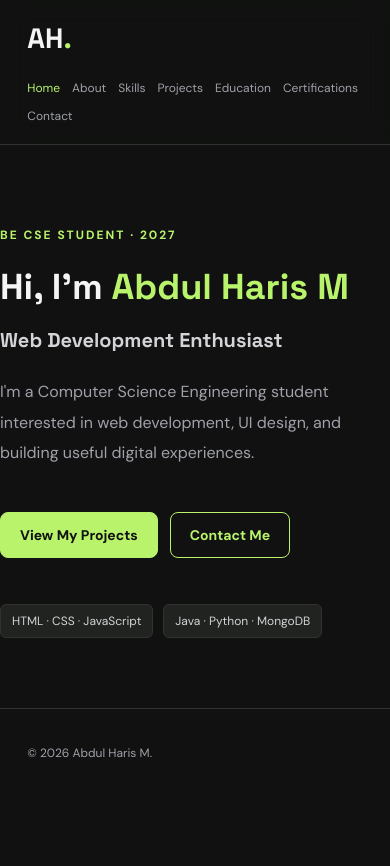
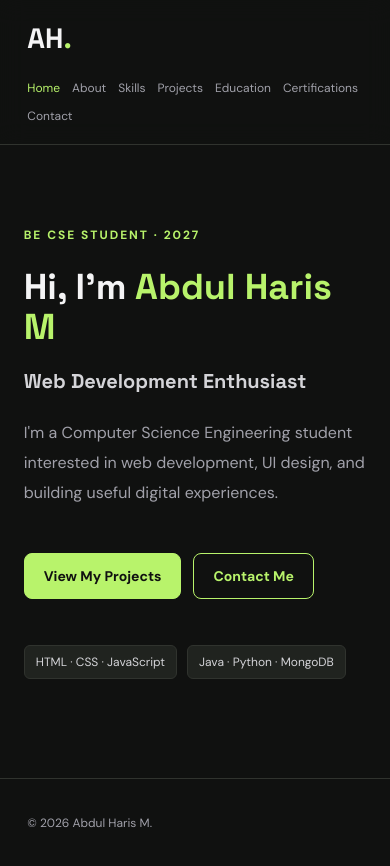
Before and after one commit to AbdulHaris786/portfolio-react, a React (Vite) app: page / in a window 390 px wide. Before the commit the page ends 844 px from the top, so only its background shows below. Built offline with nearby package versions, Linux system fonts and the light colour scheme.

Commit message:
Update page-container styles for improved layout and responsiveness

```diff
--- a/src/App.css
+++ b/src/App.css
@@ -70,11 +70,16 @@ h1 span {
   color: var(--accent);
 }
 
+
 .page-container {
-  width: min(1100px, 86%);
+  width: min(1100px, 90%);
   min-height: 75vh;
-  margin: auto;
+  margin: 0 auto;
+  padding-left: 24px;
+  padding-right: 24px;
+  box-sizing: border-box;
 }
+
 
 .hero {
   min-height: 76vh;
@@ -273,10 +278,15 @@ h1 {
   }
 }
 
+
 @media (max-width: 600px) {
   .page-container {
-    width: 90%;
+    width: 94%;
+    padding-left: 12px;
+    padding-right: 12px;
   }
+}
+
 
   .nav-links {
     gap: 12px;
@@ -301,4 +311,3 @@ h1 {
   .footer {
     flex-direction: column;
   }
-}
--- a/src/App.jsx
+++ b/src/App.jsx
@@ -21,7 +21,7 @@ export default function App() {
     <>
       <Navbar />
 
-      <main>
+       <main className="page-container">
         <Routes>
           <Route path="/" element={<Home />} />
           <Route path="/about" element={<About />} />
```
